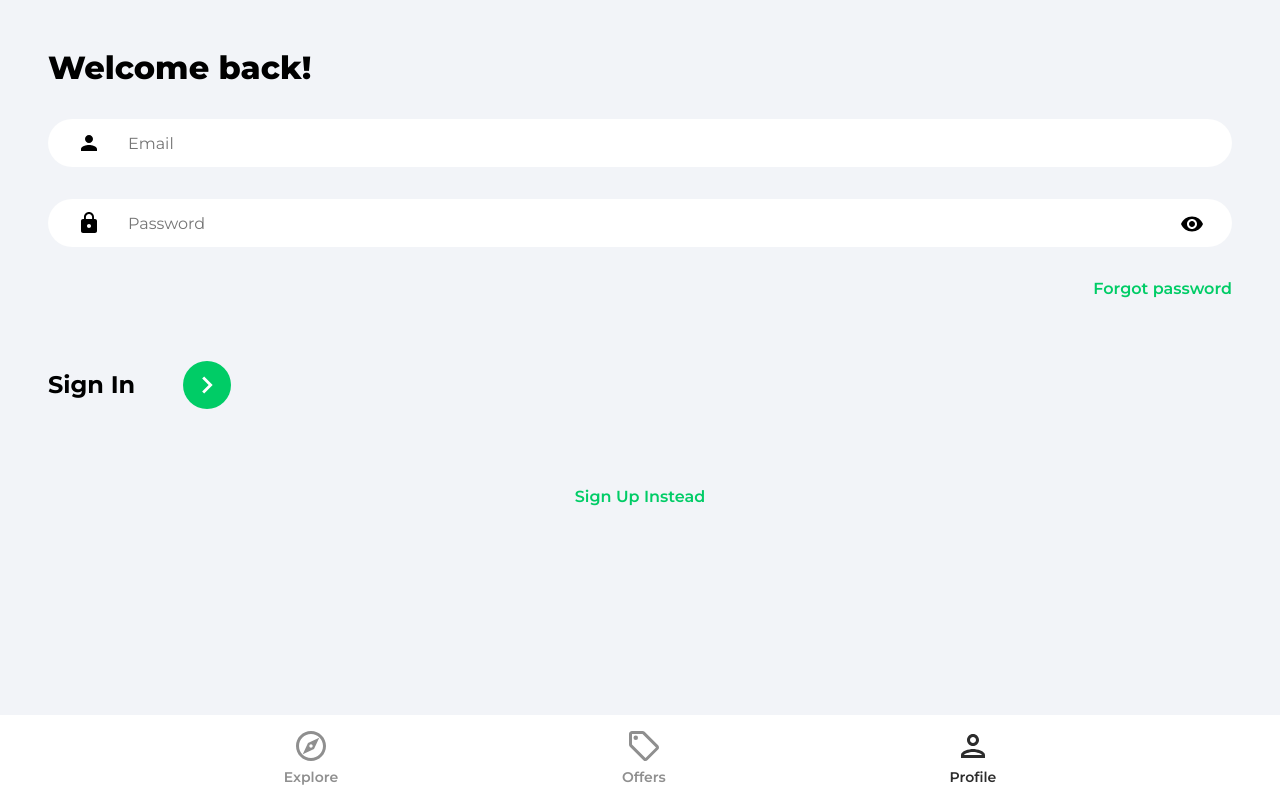
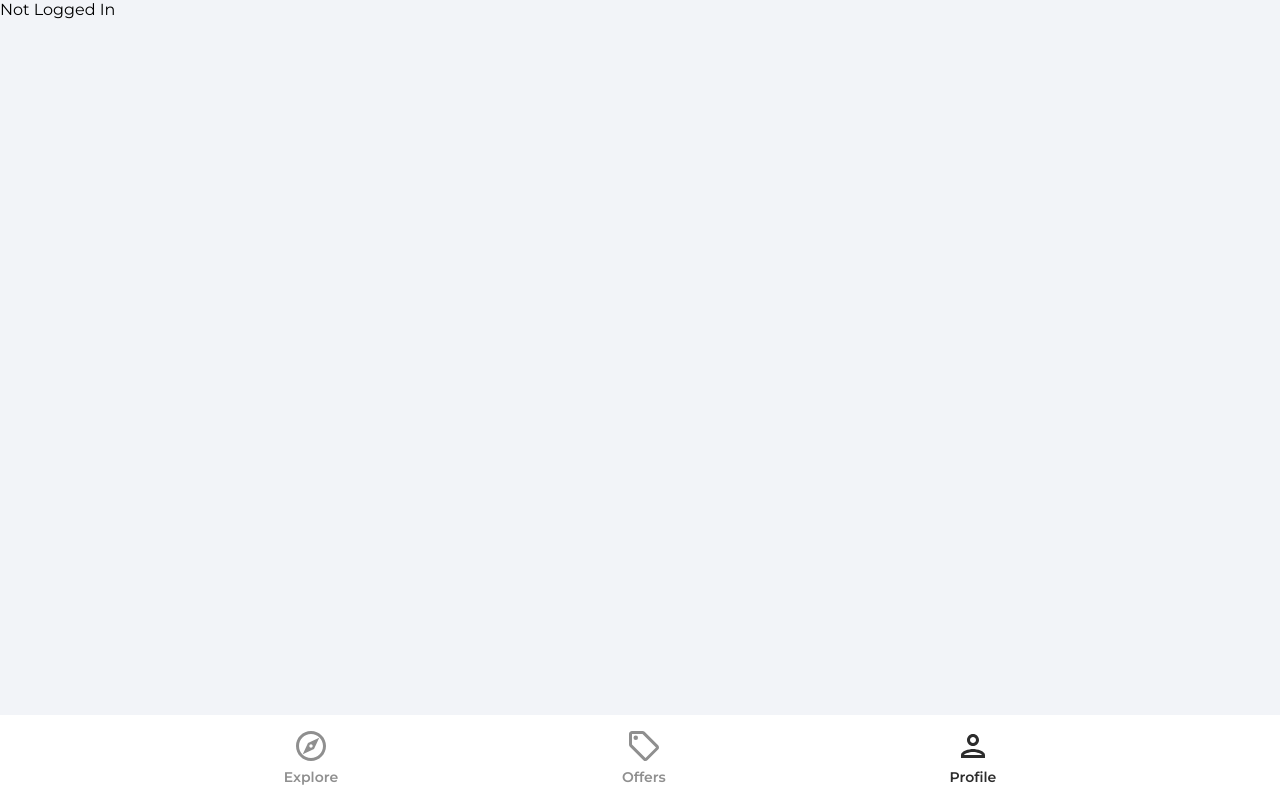
Before and after one commit to Catevika/BRAD-TRAVERSY_house-marketplace-practice, a React (Create React App) app: page /profile in a window 1280 px wide. Built offline with nearby package versions, Linux system fonts and the light colour scheme.

Commit message:
Add EmailAndPassword Sign In for existing user

```diff
--- a/src/App.js
+++ b/src/App.js
@@ -4,6 +4,7 @@
 import Offers from './pages/Offers';
 import SignIn from './pages/SignIn';
 import SignUp from './pages/SignUp';
+import Profile from './pages/Profile';
 import ForgotPassword from './pages/ForgotPassword';
 import Navbar from './components/Navbar';
 
@@ -14,7 +15,7 @@
 				<Routes>
 					<Route path='/' element={<Explore />}></Route>
 					<Route path='/offers' element={<Offers />}></Route>
-					<Route path='/profile' element={<SignIn />}></Route>
+					<Route path='/profile' element={<Profile />}></Route>
 					<Route path='/sign-in' element={<SignIn />}></Route>
 					<Route path='/sign-up' element={<SignUp />}></Route>
 					<Route path='/forgot-password' element={<ForgotPassword />}></Route>
--- a/src/pages/Profile.jsx
+++ b/src/pages/Profile.jsx
@@ -1,9 +1,14 @@
+import { useState, useEffect } from 'react';
+import { getAuth } from 'firebase/auth';
+
 function Profile() {
-	return (
-		<div>
-			<h1>Profile</h1>
-		</div>
-	);
+	const [user, setUser] = useState(null);
+	const auth = getAuth();
+	useEffect(() => {
+		setUser(auth.currentUser);
+	}, [auth.currentUser]);
+
+	return user ? <h1>{user.displayName}</h1> : 'Not Logged In';
 }
 
 export default Profile;
--- a/src/pages/SignIn.jsx
+++ b/src/pages/SignIn.jsx
@@ -1,5 +1,6 @@
 import { useState } from 'react';
 import { Link, useNavigate } from 'react-router-dom';
+import { getAuth, signInWithEmailAndPassword } from 'firebase/auth';
 import { ReactComponent as ArrowRightIcon } from '../assets/svg/keyboardArrowRightIcon.svg';
 import visibilityIcon from '../assets/svg/visibilityIcon.svg';
 
@@ -23,6 +24,25 @@
 		}));
 	};
 
+	const onSubmit = async (e) => {
+		e.preventDefault();
+
+		const auth = getAuth();
+		const userCredential = await signInWithEmailAndPassword(
+			auth,
+			email,
+			password
+		);
+
+		try {
+			if (userCredential.user) {
+				navigate('/');
+			}
+		} catch (error) {
+			console.log(error);
+		}
+	};
+
 	return (
 		<>
 			<div className='pageContainer'>
@@ -30,7 +50,7 @@
 					<p className='pageHeader'>Welcome back!</p>
 				</header>
 				<main>
-					<form>
+					<form onSubmit={onSubmit}>
 						<input
 							className='emailInput'
 							type='email'
```
